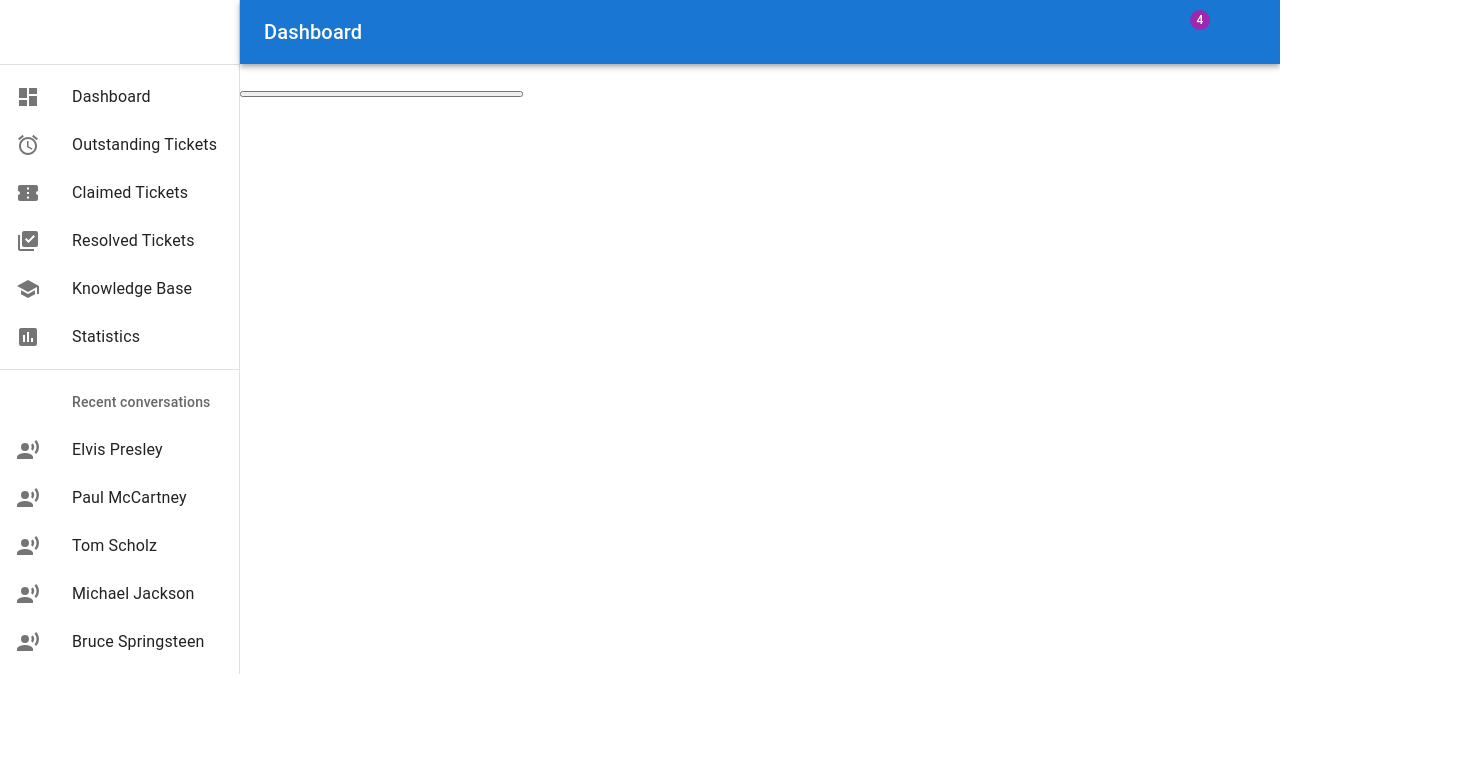
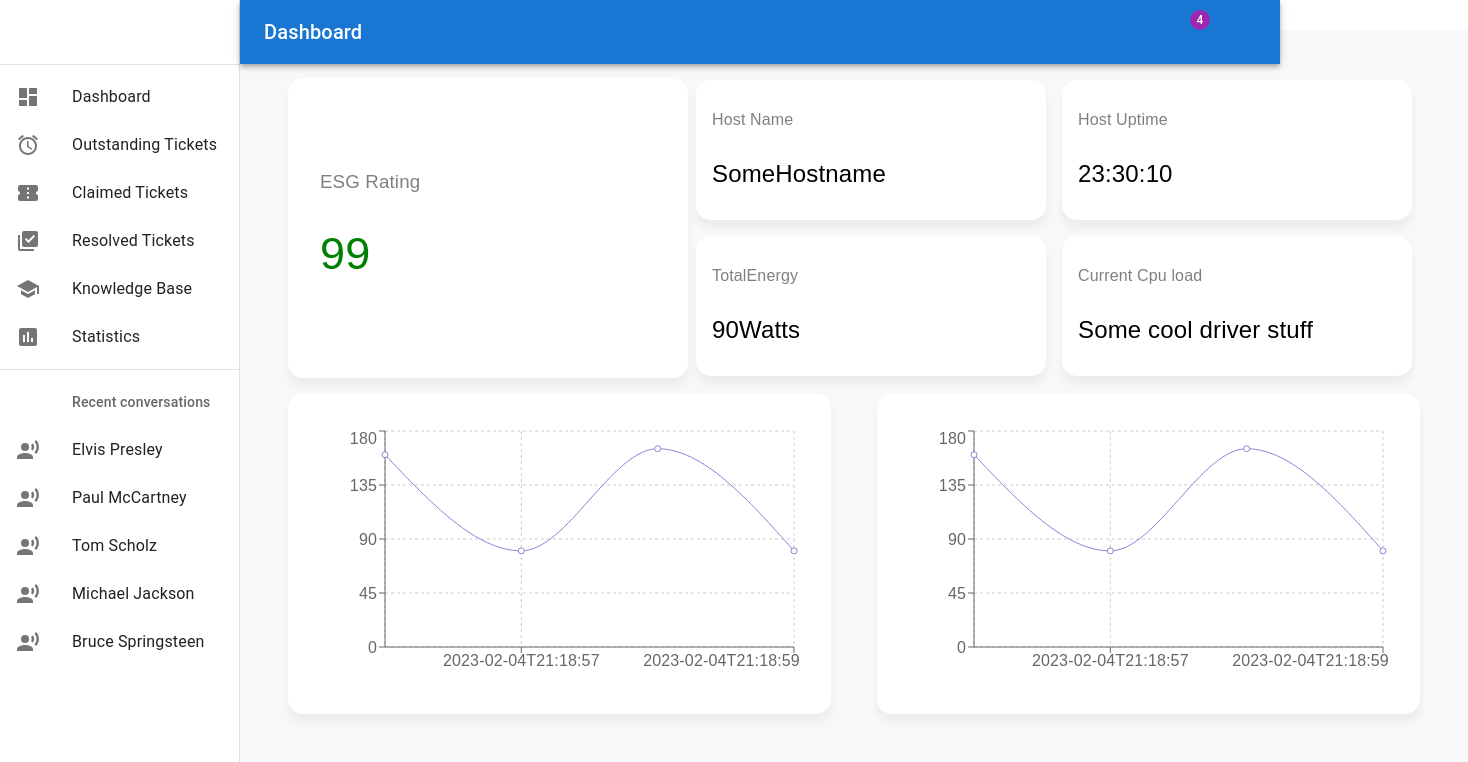
Before and after one commit to RubenSystems/eco-profile, a React (Vite) app in the folder client/: page /host/1/1 in a window 1280 px wide. Shown: the top 762 px of the page, 1468 px wide, since content can reach past the window. Built offline with nearby package versions, Linux system fonts and the light colour scheme; some icons are missing.

Commit message:
something

```diff
--- /dev/null
+++ b/client/src/components/CPUChart.jsx
@@ -0,0 +1,46 @@
+import React from 'react'
+import styled from 'styled-components'
+import { LineChart, Line, XAxis, YAxis, CartesianGrid, Tooltip, Legend, ResponsiveContainer } from 'recharts';
+const CPUChart = ({chartData}) => {
+  return (
+    <Wrapper>
+        <ResponsiveContainer width="100%" height="100%">
+            <LineChart width={500} height={300} data={chartData}>
+                <CartesianGrid strokeDasharray="3 3" />
+                <XAxis dataKey="timestamp" />
+                <YAxis />
+                <Line type="monotone" dataKey="powerUsage" stroke='#8884d8' />
+            </LineChart>
+        </ResponsiveContainer>
+    </Wrapper>
+  )
+}
+
+const Wrapper = styled.div`
+    background-color: white;
+    width: 48%;
+    height: 100%;
+    padding: 32px;
+    border-radius: 15px;
+    box-shadow: 0px 8px 8px rgba(0, 0, 0, 0.05);
+    display: flex;
+    flex-direction: column;
+    justify-content: center;
+    font-family: sans-serif;
+
+    h3 {
+        color: rgba(0,0,0,0.5);
+        font-weight: lighter;
+        margin: 12px 0px;
+    }
+
+    h1 {
+        color: green;
+        font-weight: 500;
+        font-weight: lighter;
+        font-size: 45px;
+        margin: 12px 0px;
+    }
+`
+
+export default CPUChart
--- /dev/null
+++ b/client/src/components/CPULoadCard.jsx
@@ -0,0 +1,40 @@
+import React from 'react'
+import styled from 'styled-components'
+const CPULoadCard = () => {
+  return (
+    <Wrapper>
+        <h4>Current Cpu load</h4>
+        <h2>Some cool driver stuff</h2>
+    </Wrapper>
+  )
+}
+
+const Wrapper = styled.div`
+    background-color: white;
+    width: 350px;
+    height: 20%;
+    padding: 16px;
+    margin: 8px;
+    border-radius: 15px;
+    box-shadow: 0px 8px 8px rgba(0, 0, 0, 0.05);
+    display: flex;
+    flex-direction: column;
+    justify-content: center;
+    font-family: sans-serif;
+
+    h4 {
+        color: rgba(0,0,0,0.5);
+        font-weight: lighter;
+        margin: 12px 0px;
+    }
+
+    h2 {
+        color: black;
+        font-weight: 500;
+        font-weight: lighter;
+        margin: 12px 0px;
+    }
+`
+
+
+export default CPULoadCard
--- /dev/null
+++ b/client/src/components/ESGCard.jsx
@@ -0,0 +1,40 @@
+import React from 'react'
+import styled from 'styled-components'
+
+const ESGCard = () => {
+  return (
+    <Wrapper>
+        <h3>ESG Rating</h3>
+        <h1>99</h1>
+    </Wrapper>
+  )
+}
+
+const Wrapper = styled.div`
+    background-color: white;
+    width: 400px;
+    height: 100%;
+    padding: 32px;
+    border-radius: 15px;
+    box-shadow: 0px 8px 8px rgba(0, 0, 0, 0.05);
+    display: flex;
+    flex-direction: column;
+    justify-content: center;
+    font-family: sans-serif;
+
+    h3 {
+        color: rgba(0,0,0,0.5);
+        font-weight: lighter;
+        margin: 12px 0px;
+    }
+
+    h1 {
+        color: green;
+        font-weight: 500;
+        font-weight: lighter;
+        font-size: 45px;
+        margin: 12px 0px;
+    }
+`
+
+export default ESGCard
--- /dev/null
+++ b/client/src/components/HostName.jsx
@@ -0,0 +1,43 @@
+import React from 'react'
+import styled from "styled-components"
+
+const HostName = () => {
+  return (
+    <Wrapper>
+        <h4>
+            Host Name
+        </h4>
+
+        <h2>SomeHostname</h2>
+    </Wrapper>
+  )
+}
+
+const Wrapper = styled.div`
+    background-color: white;
+    width: 350px;
+    height: 20%;
+    padding: 16px;
+    margin: 8px;
+    border-radius: 15px;
+    box-shadow: 0px 8px 8px rgba(0, 0, 0, 0.05);
+    display: flex;
+    flex-direction: column;
+    justify-content: center;
+    font-family: sans-serif;
+
+    h4 {
+        color: rgba(0,0,0,0.5);
+        font-weight: lighter;
+        margin: 12px 0px;
+    }
+
+    h2 {
+        color: black;
+        font-weight: 500;
+        font-weight: lighter;
+        margin: 12px 0px;
+    }
+`
+
+export default HostName
--- /dev/null
+++ b/client/src/components/HostUptime.jsx
@@ -0,0 +1,40 @@
+import React from 'react'
+import styled from 'styled-components'
+const HostUptime = () => {
+  return (
+    <Wrapper>
+        <h4>Host Uptime</h4>
+        <h2>23:30:10</h2>
+        </Wrapper>
+  )
+}
+
+
+const Wrapper = styled.div`
+    background-color: white;
+    width: 350px;
+    height: 20%;
+    padding: 16px;
+    margin: 8px;
+    border-radius: 15px;
+    box-shadow: 0px 8px 8px rgba(0, 0, 0, 0.05);
+    display: flex;
+    flex-direction: column;
+    justify-content: center;
+    font-family: sans-serif;
+
+    h4 {
+        color: rgba(0,0,0,0.5);
+        font-weight: lighter;
+        margin: 12px 0px;
+    }
+
+    h2 {
+        color: black;
+        font-weight: 500;
+        font-weight: lighter;
+        margin: 12px 0px;
+    }
+`
+
+export default HostUptime
--- /dev/null
+++ b/client/src/components/RandomCard.jsx
@@ -0,0 +1,19 @@
+import React from 'react'
+import styled from "styled-components"
+
+
+const RandomCard = () => {
+  return (
+    <Wrapper>RandomCard</Wrapper>
+  )
+}
+
+const Wrapper = styled.div`
+    display: flex;
+    flex-direction: column;
+    width: 300px;
+    height: 400px;
+    background-color: red;
+`
+
+export default RandomCard
--- /dev/null
+++ b/client/src/components/TotalEnergy.jsx
@@ -0,0 +1,37 @@
+import React from 'react'
+import styled from 'styled-components'
+const TotalEnergy = () => {
+  return (
+    <Wrapper>
+        <h4>TotalEnergy</h4>
+        <h2>90Watts</h2>
+    </Wrapper>
+  )
+}
+const Wrapper = styled.div`
+    background-color: white;
+    width: 350px;
+    height: 20%;
+    padding: 16px;
+    margin: 8px;
+    border-radius: 15px;
+    box-shadow: 0px 8px 8px rgba(0, 0, 0, 0.05);
+    display: flex;
+    flex-direction: column;
+    justify-content: center;
+    font-family: sans-serif;
+
+    h4 {
+        color: rgba(0,0,0,0.5);
+        font-weight: lighter;
+        margin: 12px 0px;
+    }
+
+    h2 {
+        color: black;
+        font-weight: 500;
+        font-weight: lighter;
+        margin: 12px 0px;
+    }
+`
+export default TotalEnergy
--- /dev/null
+++ b/client/src/data/live.json
@@ -0,0 +1,47 @@
+[
+  {
+    "_id": {
+      "$oid": "63ded50dd9e0b0371307f0ae"
+    },
+    "timestamp": "2023-02-04T20:18:56",
+    "username": "AI Infra Start Up",
+    "clusterId": "2",
+    "hostId": "4",
+    "powerUsage": 160.24,
+    "cpuLoad": 100
+  },
+  {
+    "_id": {
+      "$oid": "63ded9002a28b1ea624efe15"
+    },
+    "timestamp": "2023-02-04T21:18:57",
+    "username": "AI Infra Start Up",
+    "clusterId": "2",
+    "hostId": "4",
+    "powerUsage": 80.12,
+    "cpuLoad": 50
+  },
+  {
+    "_id": {
+      "$oid": "63ded50dd9e0b0371307f0ae"
+    },
+    "timestamp": "2023-02-04T20:18:58",
+    "username": "AI Infra Start Up",
+    "clusterId": "2",
+    "hostId": "4",
+    "powerUsage": 165.24,
+    "cpuLoad": 100
+  },
+  {
+    "_id": {
+      "$oid": "63ded9002a28b1ea624efe15"
+    },
+    "timestamp": "2023-02-04T21:18:59",
+    "username": "AI Infra Start Up",
+    "clusterId": "2",
+    "hostId": "4",
+    "powerUsage": 80.12,
+    "cpuLoad": 50
+  }
+
+]
--- a/client/src/pages/HostDashboard.jsx
+++ b/client/src/pages/HostDashboard.jsx
@@ -1,25 +1,79 @@
 import React from 'react'
 import { useParams } from 'react-router-dom'
 import styled from "styled-components"
-// import HostCard from "../components/HostCard"
+import RandomCard from '../components/RandomCard'
+import ESGCard from '../components/ESGCard'
+import HostName from '../components/HostName'
+import HostUptime from '../components/HostUptime'
+import CPULoadCard from '../components/CPULoadCard'
+import TotalEnergy from '../components/TotalEnergy'
+import CPUChart from '../components/CPUChart'
+import Live from "../data/live.json"
 const HostDashboard = () => {
 
     const {hostId, clusterId} = useParams()
   return (
     <Wrapper>
-        <h1>HOST DASHBOARD</h1>
-        <button onClick={() => {console.log(clusterId, hostId)}}></button>
-        {/* <HostCard></HostCard>
-        <HostCard></HostCard>
-        <HostCard></HostCard>
-        <HostCard></HostCard> */}
+        {/* <h1>HOST DASHBOARD</h1> */}
+        <UpperContainer>
+        <ESGCard />
+          <InnerGrid>
+            <Row>
+            <HostName />
+            <HostUptime />
+            </Row>
+            <Row>
+            <TotalEnergy />
+            <CPULoadCard />
+            </Row>
+          </InnerGrid>
+        </UpperContainer>
+        <LowerContainer>
+          <CPUChart chartData={Live}/>
+          <CPUChart chartData={Live}/>
+        </LowerContainer>
+        {/* <button onClick={() => {console.log(clusterId, hostId)}}> Click here</button> */}
+        {/* <RandomCard />
+        <RandomCard />
+        <RandomCard />
+        <RandomCard /> */}
     </Wrapper>
   )
 }
 
+const Row = styled.div`
+  display: flex;
+`
+
 const Wrapper = styled.div`
+    width: 100%;
+    height: 100vh;
     display: flex;
     flex-direction: column;
+    padding: 3rem;
+    background-color: #f7f8fa;
+    margin-top: 30px;
+`
+
+const UpperContainer = styled.div`
+  display: flex;
+  width: 100%;
+  height: 300px;
+  align-items: center;
+  justify-content: space-between;
+`
+
+const LowerContainer = styled.div`
+  display: flex;
+  width: 100%;
+  height: 50%;
+  padding: 16px 0px;
+  justify-content: space-between;
+`
+
+const InnerGrid = styled.div`
+  display: flex;
+  flex-direction: column;
 `
 
 export default HostDashboard
```
Also changed, not shown: client/src/components/HostCard.jsx (deleted, +0 -18 lines).
